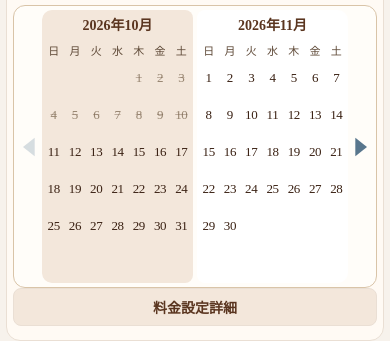
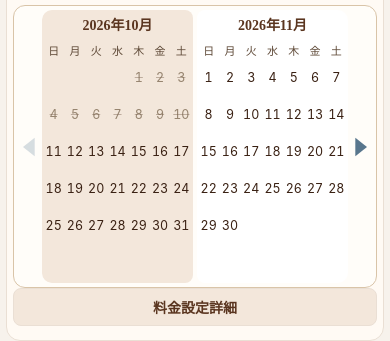
Before and after one commit to AkiraItoi/campingcar-hp, a plain HTML site: page reserve.html in a window 390 px wide. Shown: the part 187-528 px from the top of the page. Drawn offline with Linux system fonts and the light colour scheme.

Commit message:
fix: make mobile calendar dates distinct with fitted tabular numerals

```diff
--- a/style.css
+++ b/style.css
@@ -2392,8 +2392,16 @@ body {
   .reserve-page .reserve-calendar-grid {
     column-gap: 2px;
   }
-  .reserve-page .reserve-day {
+  /* 2桁の日付も隣のセルと区別できるよう、数字の幅と文字サイズをそろえる */
+  .reserve-page .reserve-day,
+  .reserve-page .reserve-selecting-area.is-expanded .reserve-day {
+    font-family: -apple-system, BlinkMacSystemFont, "Segoe UI", sans-serif;
+    font-size: clamp(11px, 3.2vw, 13px);
     font-variant-numeric: tabular-nums;
-    letter-spacing: -0.03em;
-  }
-}
+    letter-spacing: normal;
+    line-height: 1.2;
+    white-space: nowrap;
+    padding-left: 0;
+    padding-right: 0;
+  }
+}
```
